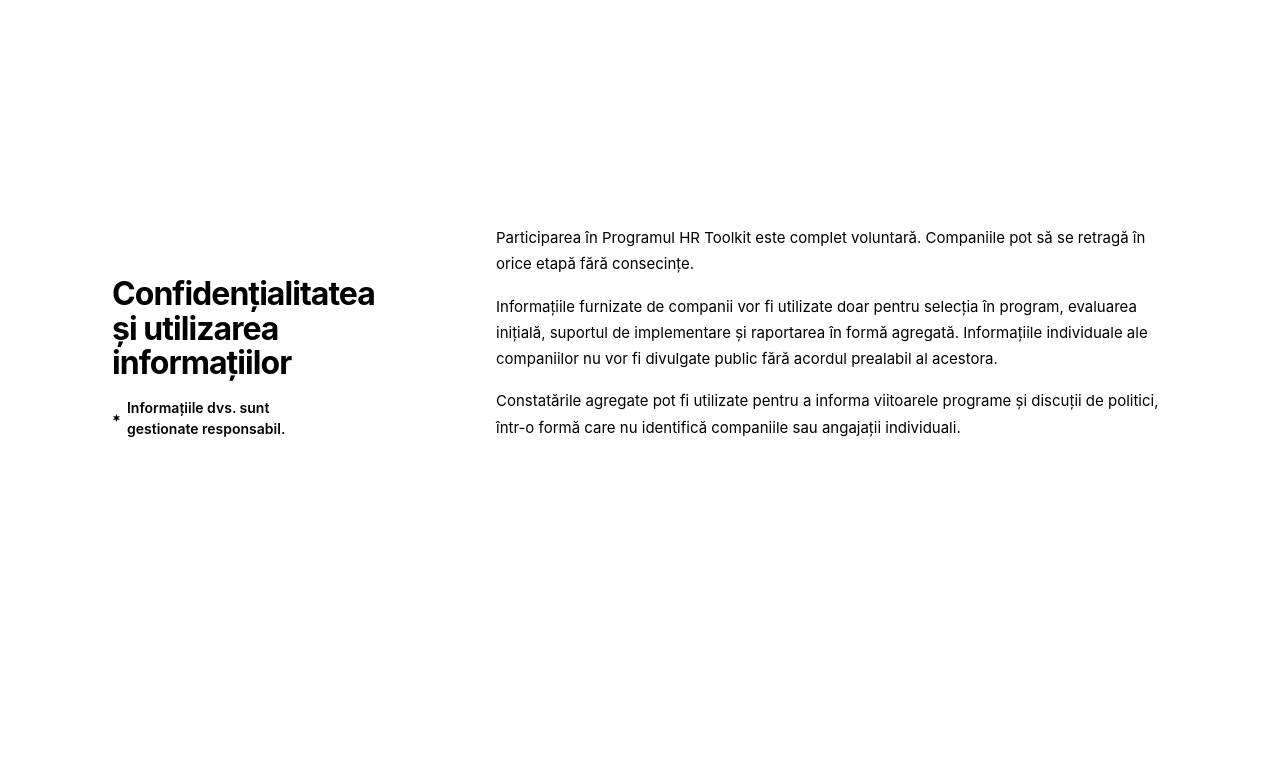
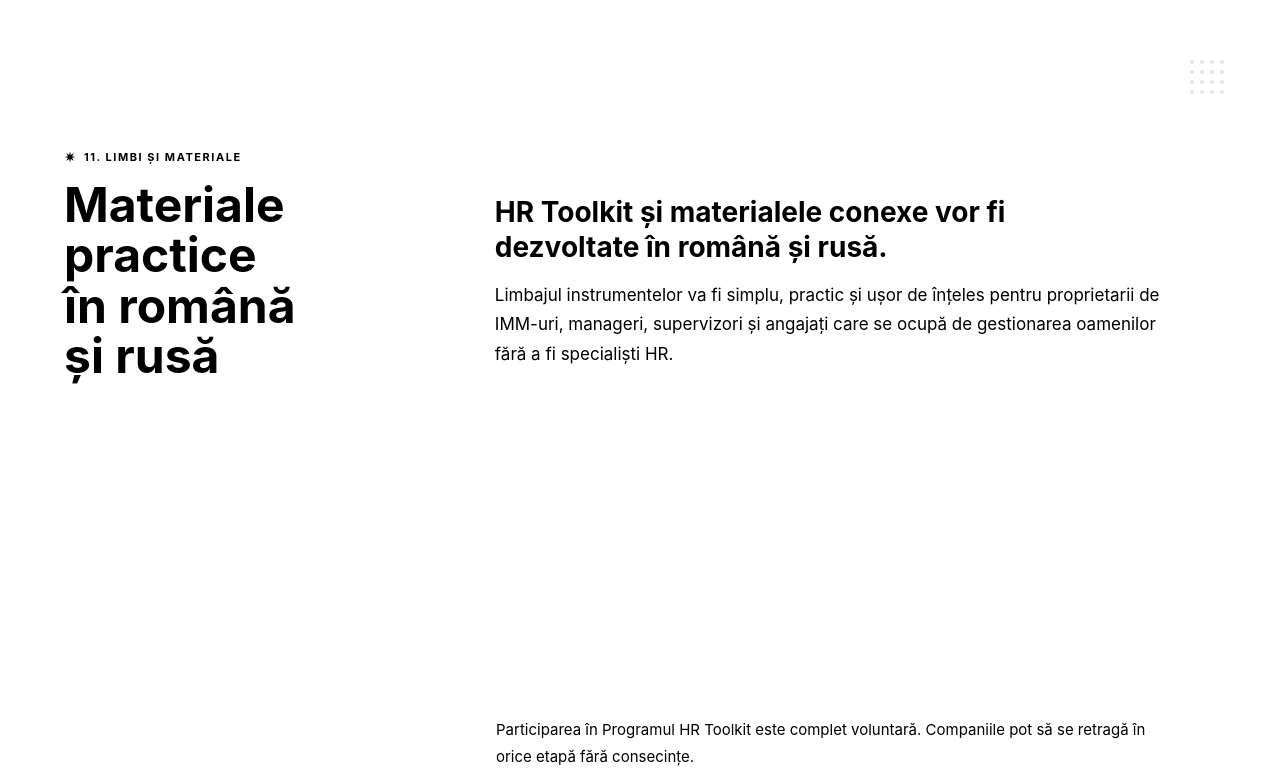
Before and after one commit to Rosecreative13/hr-toolkit-landing, a React (Vite) app: page / in a window 1280 px wide. Shown: the part 8937-9707 px from the top of the page. Built offline with nearby package versions, Linux system fonts and the light colour scheme.

Commit message:
Add languages materials section

```diff
--- a/src/App.tsx
+++ b/src/App.tsx
@@ -8,6 +8,7 @@
 import Map from './components/Map'
 import HowItWorks from './components/HowItWorks'
 import NotAbout from './components/NotAbout'
+import LanguagesMaterials from './components/LanguagesMaterials'
 import Confidentiality from './components/Confidentiality'
 import FAQ from './components/FAQ'
 import FinalCTA from './components/FinalCTA'
@@ -26,6 +27,7 @@
         <Map />
         <HowItWorks />
         <NotAbout />
+        <LanguagesMaterials />
         <Confidentiality />
         <FAQ />
         <FinalCTA />
--- /dev/null
+++ b/src/components/LanguagesMaterials.tsx
@@ -0,0 +1,157 @@
+import { motion, useReducedMotion } from 'framer-motion'
+import { useTranslation } from 'react-i18next'
+import GridBg from './marks/GridBg'
+import Star from './marks/Star'
+import Arrow from './marks/Arrow'
+import DotGrid from './marks/DotGrid'
+import { VIEWPORT_ONCE } from '../lib/motion'
+
+const EASE_OUT_EXPO = [0.16, 1, 0.3, 1] as [number, number, number, number]
+
+export default function LanguagesMaterials() {
+  const { t } = useTranslation()
+  const prefersReducedMotion = useReducedMotion()
+
+  return (
+    <section
+      id="languages-materials"
+      style={{
+        background: 'var(--color-surface)',
+        position: 'relative',
+        overflow: 'hidden',
+        padding: 'clamp(4.5rem, 8vw, 7rem) 0',
+        borderTop: '1px solid var(--color-border)',
+        borderBottom: '1px solid var(--color-border)',
+      }}
+    >
+      <GridBg style={{ opacity: 0.35 }} />
+      <DotGrid
+        cols={4}
+        rows={4}
+        color="var(--color-magenta)"
+        animate
+        style={{ position: 'absolute', top: 44, right: 56, zIndex: 1, opacity: 0.24 }}
+      />
+
+      <div
+        style={{
+          position: 'relative',
+          zIndex: 2,
+          maxWidth: 1280,
+          margin: '0 auto',
+          padding: '0 clamp(1.25rem, 5vw, 4rem)',
+          display: 'grid',
+          gridTemplateColumns: 'minmax(220px, 0.42fr) minmax(0, 1fr)',
+          gap: 'clamp(2rem, 6vw, 5rem)',
+          alignItems: 'start',
+        }}
+        className="lm-grid"
+      >
+        <motion.div
+          initial={prefersReducedMotion ? {} : { opacity: 0, y: 16 }}
+          whileInView={{ opacity: 1, y: 0 }}
+          viewport={VIEWPORT_ONCE}
+          transition={{ duration: 0.55, ease: EASE_OUT_EXPO }}
+        >
+          <motion.div
+            initial={prefersReducedMotion ? {} : { scaleX: 0, originX: '0%' }}
+            whileInView={{ scaleX: 1 }}
+            viewport={VIEWPORT_ONCE}
+            transition={{ duration: 0.65, ease: EASE_OUT_EXPO }}
+            style={{ height: 1, background: 'var(--color-border)', marginBottom: '1.75rem', transformOrigin: 'left' }}
+          />
+          <div style={{ display: 'flex', alignItems: 'center', gap: '0.5rem', marginBottom: '0.875rem' }}>
+            <Star size={12} color="var(--color-magenta)" points={8} idle="twinkle" />
+            <span
+              style={{
+                fontFamily: 'var(--font-body)',
+                fontWeight: 700,
+                fontSize: '0.6875rem',
+                letterSpacing: '0.14em',
+                textTransform: 'uppercase',
+                color: 'var(--color-ink-muted)',
+              }}
+            >
+              {t('languagesMaterials.eyebrow')}
+            </span>
+          </div>
+          <h2
+            className="lm-heading"
+            style={{
+              fontFamily: 'var(--font-display)',
+              fontWeight: 700,
+              fontSize: 'clamp(1.875rem, 3.8vw, 3rem)',
+              lineHeight: 1.05,
+              letterSpacing: 0,
+              color: 'var(--color-ink)',
+              textWrap: 'balance',
+            }}
+          >
+            {t('languagesMaterials.heading')}
+          </h2>
+        </motion.div>
+
+        <motion.div
+          initial={prefersReducedMotion ? {} : { opacity: 0, y: 18 }}
+          whileInView={{ opacity: 1, y: 0 }}
+          viewport={VIEWPORT_ONCE}
+          transition={{ duration: 0.58, ease: EASE_OUT_EXPO, delay: 0.08 }}
+          style={{
+            background: '#fff',
+            border: '1.5px solid var(--color-border)',
+            boxShadow: '6px 6px 0 var(--color-magenta-tint)',
+            padding: 'clamp(1.25rem, 3vw, 2.25rem)',
+            position: 'relative',
+          }}
+        >
+          <Arrow
+            direction="right"
+            length={44}
+            color="var(--color-magenta)"
+            strokeWidth={1.5}
+            drawOn
+            drawDelay={0.15}
+            style={{ marginBottom: '1.25rem' }}
+          />
+          <p
+            style={{
+              fontFamily: 'var(--font-display)',
+              fontWeight: 700,
+              fontSize: 'clamp(1.25rem, 2.3vw, 1.75rem)',
+              lineHeight: 1.25,
+              letterSpacing: 0,
+              color: 'var(--color-ink)',
+              marginBottom: '1rem',
+              maxWidth: '34ch',
+            }}
+          >
+            {t('languagesMaterials.subhead')}
+          </p>
+          <p
+            style={{
+              fontFamily: 'var(--font-body)',
+              fontSize: 'clamp(0.9375rem, 1.35vw, 1.0625rem)',
+              color: 'var(--color-ink-muted)',
+              lineHeight: 1.75,
+              margin: 0,
+              maxWidth: '72ch',
+            }}
+          >
+            {t('languagesMaterials.body')}
+          </p>
+        </motion.div>
+      </div>
+
+      <style>{`
+        @media (max-width: 860px) {
+          .lm-grid {
+            grid-template-columns: 1fr !important;
+          }
+          .lm-heading {
+            font-size: clamp(1.75rem, 7vw, 2.25rem) !important;
+          }
+        }
+      `}</style>
+    </section>
+  )
+}
--- a/src/index.css
+++ b/src/index.css
@@ -50,10 +50,14 @@
 }
 
 section[id] {
-  scroll-margin-top: 5.5rem;
+  scroll-margin-top: clamp(7rem, 10vw, 9rem);
 }
 
 @media (max-width: 768px) {
+  section[id] {
+    scroll-margin-top: 8.5rem;
+  }
+
   .circled-heading {
     line-height: 1.2 !important;
   }
--- a/src/locales/en/translation.json
+++ b/src/locales/en/translation.json
@@ -222,6 +222,12 @@
     "restatement": "It is a practical support programme for SMEs that want to improve recruitment, onboarding and early retention in a realistic and manageable way.",
     "restatementSub": "Hands-on. Results-focused. Free."
   },
+  "languagesMaterials": {
+    "eyebrow": "11. Languages and materials",
+    "heading": "Practical materials in Romanian and Russian",
+    "subhead": "HR Toolkit and related materials will be developed in Romanian and Russian.",
+    "body": "The language of the tools will be simple, practical and easy to understand for SME owners, managers, supervisors and staff who deal with people management without being HR specialists."
+  },
   "faq": {
     "eyebrow": "Questions",
     "heading": "Frequently",
--- a/src/locales/ro/translation.json
+++ b/src/locales/ro/translation.json
@@ -222,6 +222,12 @@
     "restatement": "Este un program de suport practic pentru IMM-urile care doresc să îmbunătățească recrutarea, onboardingul și retenția timpurie într-un mod realist și ușor de aplicat.",
     "restatementSub": "Aplicat. Orientat spre rezultate. Gratuit."
   },
+  "languagesMaterials": {
+    "eyebrow": "11. Limbi și materiale",
+    "heading": "Materiale practice în română și rusă",
+    "subhead": "HR Toolkit și materialele conexe vor fi dezvoltate în română și rusă.",
+    "body": "Limbajul instrumentelor va fi simplu, practic și ușor de înțeles pentru proprietarii de IMM-uri, manageri, supervizori și angajați care se ocupă de gestionarea oamenilor fără a fi specialiști HR."
+  },
   "faq": {
     "eyebrow": "Întrebări",
     "heading": "Frecvent",
--- a/src/locales/ru/translation.json
+++ b/src/locales/ru/translation.json
@@ -222,6 +222,12 @@
     "restatement": "Это практическая программа поддержки малых и средних предприятий, которые хотят улучшить найм, onboarding и раннее удержание сотрудников реалистичным и применимым способом.",
     "restatementSub": "Прикладная. Ориентированная на результат. Бесплатная."
   },
+  "languagesMaterials": {
+    "eyebrow": "11. Языки и материалы",
+    "heading": "Практические материалы на румынском и русском языках",
+    "subhead": "HR Toolkit и связанные материалы будут разработаны на румынском и русском языках.",
+    "body": "Язык инструментов будет простым, практичным и понятным для владельцев малого и среднего бизнеса, менеджеров, супервайзеров и сотрудников, которые занимаются вопросами управления людьми, не будучи HR-специалистами."
+  },
   "faq": {
     "eyebrow": "Вопросы",
     "heading": "Часто",
```
